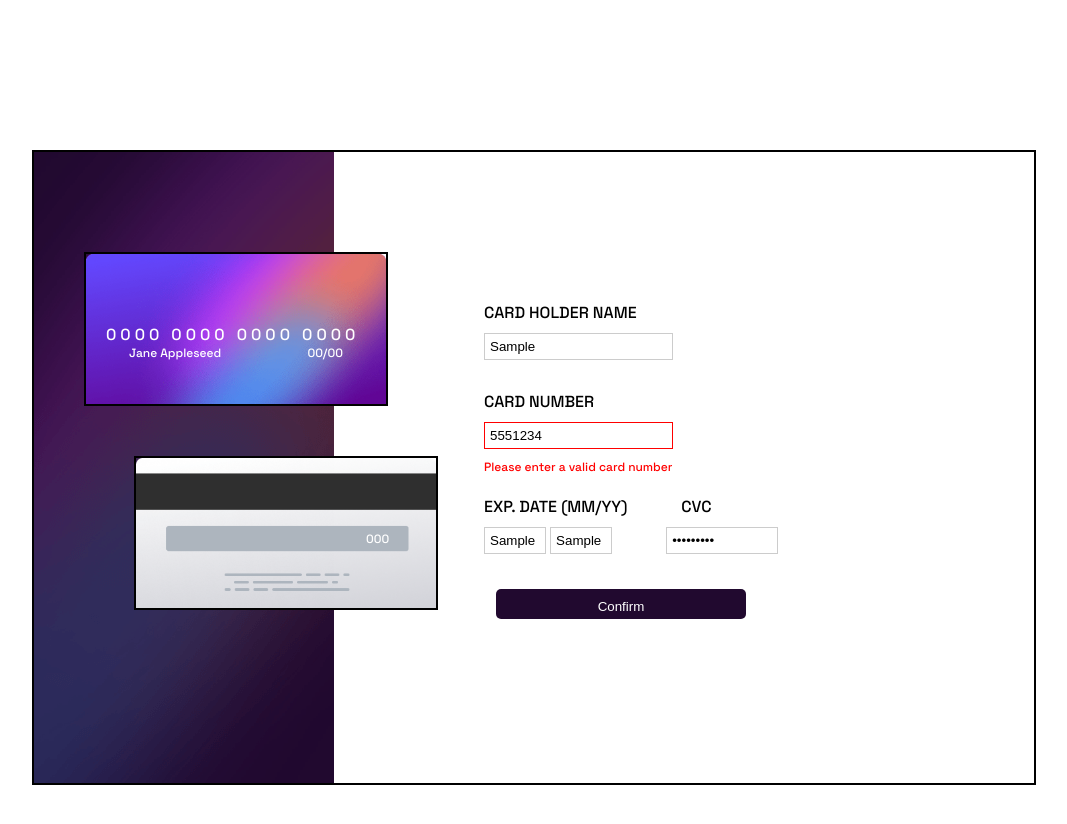
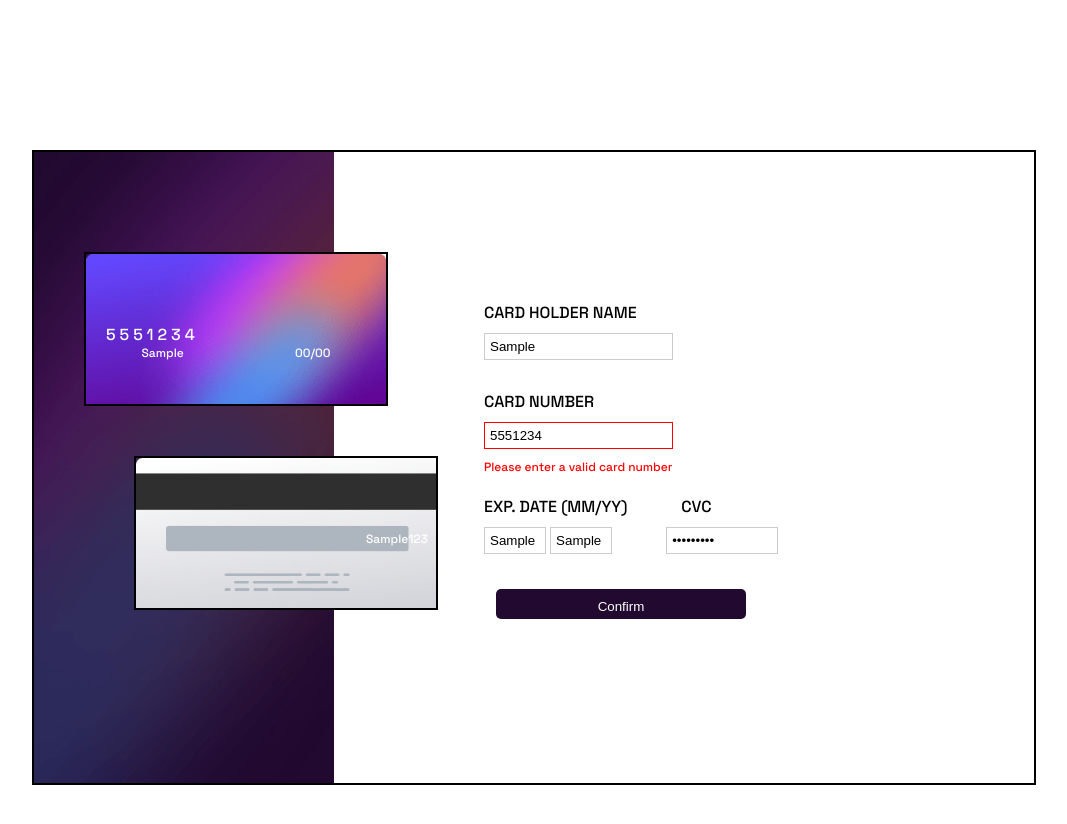
Before and after one commit to Ifechukwu2000/interactive-card, a plain HTML site: page index.html in a window 1280 px wide. Both pictures are taken after typing "Sample", "5551234", "Sample", "Sample", "Sample123" into the empty fields and a click on the input "Confirm". Shown: the whole page, without its empty margins (126-1193 px from the left). Drawn offline with Linux system fonts and the light colour scheme.

Commit message:
eleventh

```diff
--- a/index.html
+++ b/index.html
@@ -15,7 +15,7 @@
       <div id="creditCard">
         <p id="num1">0000 0000 0000 0000</p>
         <div id="card-det">
-        <p class="jane">Jane Appleseed</p>
+        <p class="jane" id="cardname3">Jane Appleseed</p>
         <p class="jane">00/00</p>
       </div>
       </div>
--- a/script.js
+++ b/script.js
@@ -56,3 +56,31 @@ function validateForm() {
 
     return isValid;
 }
+
+const cardHolderName = document.getElementById("card-holder-name");
+const cardHolderName1 = document.getElementById("cardname3");
+
+cardHolderName.addEventListener("input", (event) => {
+  const cardHolderValue = event.target.value;
+
+  cardHolderName1.innerHTML =  cardHolderValue;
+});
+
+const cardNumber = document.getElementById("card-number");
+const cardNumber1 = document.getElementById("num1");
+
+cardNumber.addEventListener("input", (event) => {
+  const cardHolderValue1 = event.target.value;
+
+  cardNumber1.innerHTML =  cardHolderValue1;
+});
+
+
+const CVV1 = document.getElementById("cvc1");
+const CVV2= document.getElementById("cvv3");
+
+CVV1.addEventListener("input", (event) => {
+  const cardHolderValue2 = event.target.value;
+
+  CVV2.innerHTML =  cardHolderValue2;
+});
```
